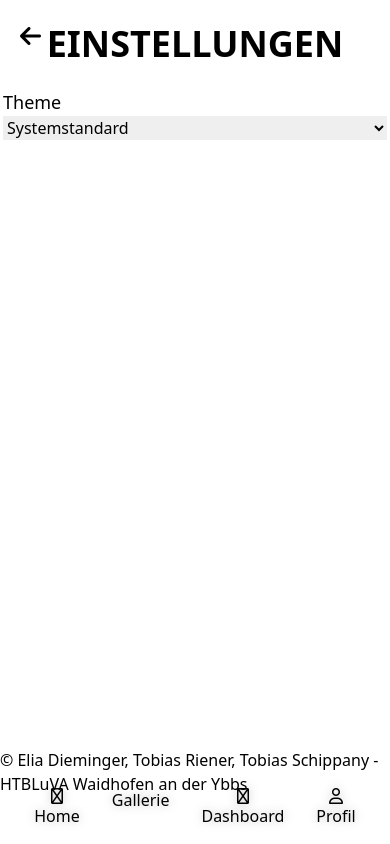
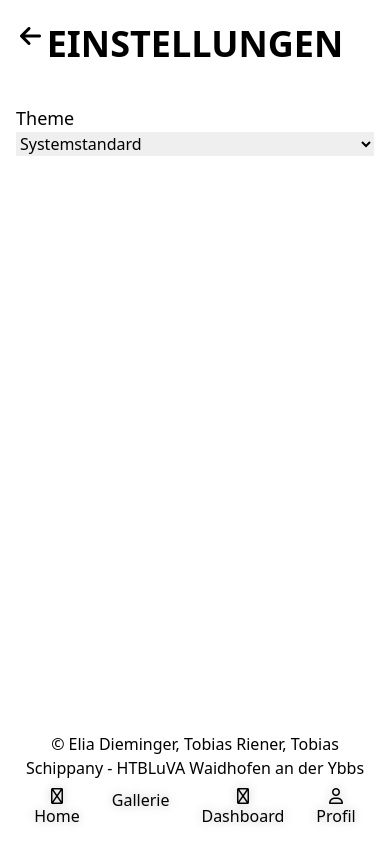
Before and after one commit to RienerTobias/photonest, a Django app: page /settings in a window 390 px wide. Run offline with Django 5.2, Linux system fonts and the light colour scheme; the visitor is signed in with stand-in values (Sample User, id 1); parts of the project's set-up code (start-up, migrations or seed data) failed here and were passed over; some libraries are stand-ins or nearby versions.

Commit message:
update settings on mobile

```diff
--- a/photonest_server/photonest/templates/photonest/sites/settings.html
+++ b/photonest_server/photonest/templates/photonest/sites/settings.html
@@ -14,7 +14,7 @@
     </div>
 
     <div class="w-full h-full flex flex-col justify-between items-center">
-      <div class="w-full flex flex-col justify-center items-center">
+      <div class="w-full flex flex-col justify-center items-center p-4">
         <fieldset class="fieldset w-full max-w-96">
           <legend class="fieldset-legend text-lg">Theme</legend>
           <select id="theme-select" class="select w-full">
@@ -24,7 +24,7 @@
           </select>
         </fieldset>
       </div>
-      <footer>
+      <footer class="w-full h-fit p-4 flex flex-col items-center justify-center text-center">
         <p>&copy; Elia Dieminger, Tobias Riener, Tobias Schippany - HTBLuVA Waidhofen an der Ybbs</p>
       </footer>
     </div>
```
